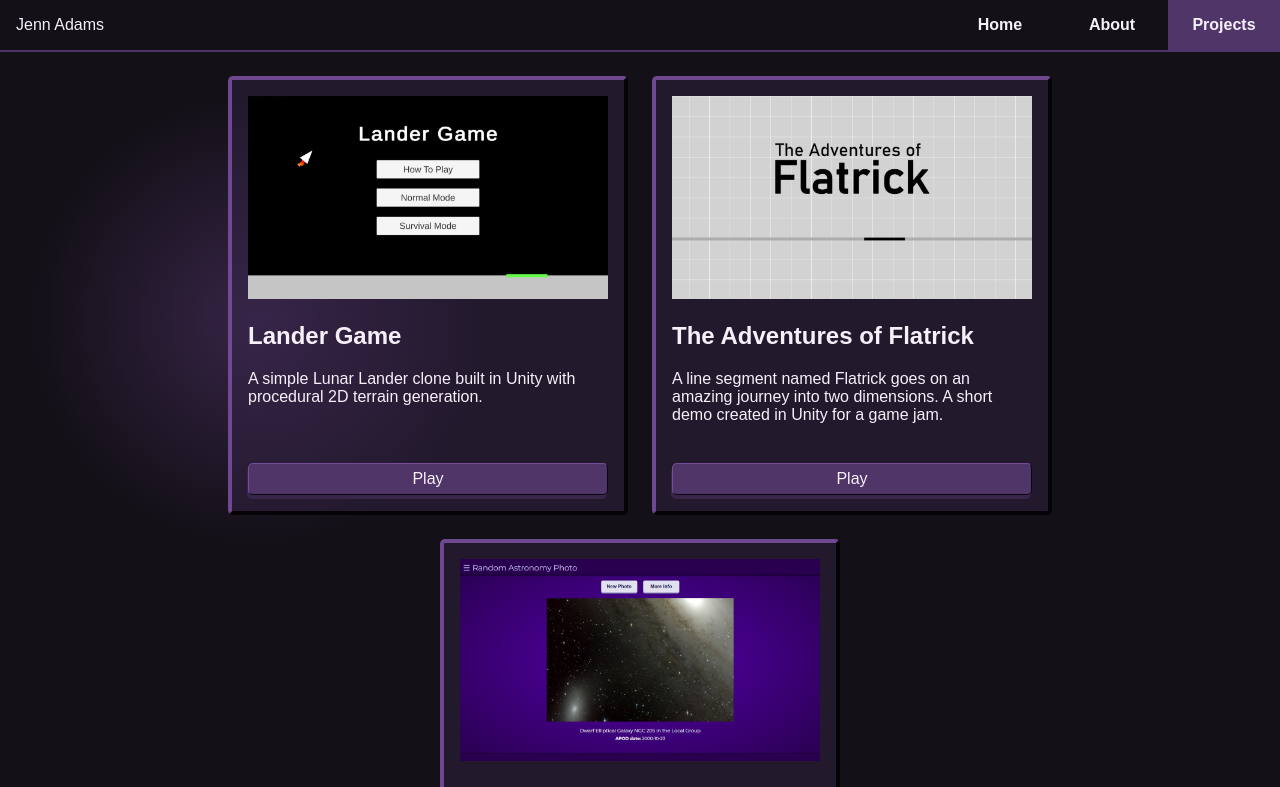
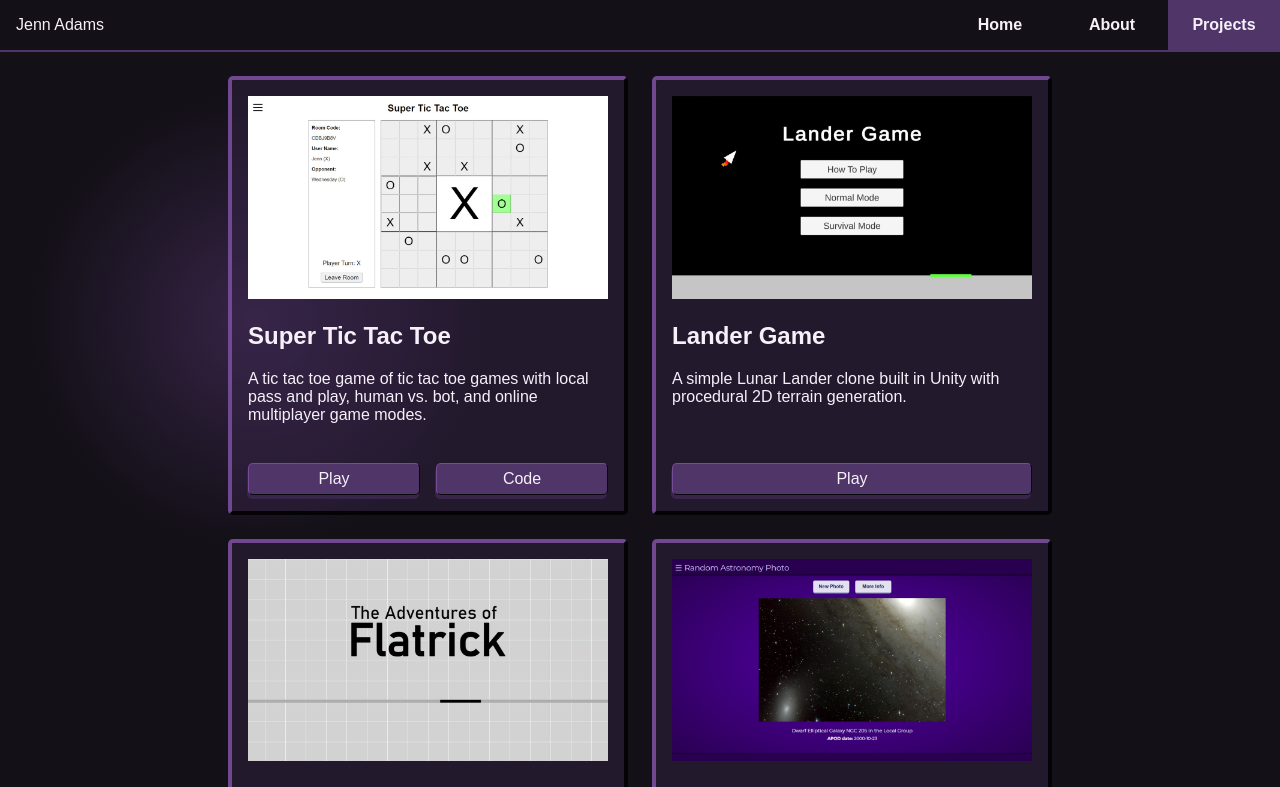
Before and after one commit to jennifercadams/jenn-adams-dev, a React (Vite) app: page /projects in a window 1280 px wide. Shown: the top 787 px of the page. Built offline with nearby package versions, Linux system fonts and the light colour scheme.

Commit message:
Create card for Super Tic Tac Toe

```diff
--- a/src/pages/ProjectsPage/ProjectsPage.tsx
+++ b/src/pages/ProjectsPage/ProjectsPage.tsx
@@ -5,6 +5,14 @@ import "./ProjectsPage.css";
 const ProjectsPage = () => {
     return (
         <div id="projects">
+            <ProjectCard
+                imgSrc="./src/assets/images/SuperTicTacToe.jpg"
+                title="Super Tic Tac Toe"
+                description="A tic tac toe game of tic tac toe games with local pass and play, human vs. bot, and online multiplayer game modes."
+                action="Play"
+                externalUrl="https://super-tic-tac-toe-skai.onrender.com/"
+                codeUrl="https://github.com/jennifercadams/super-tic-tac-toe"
+            />
             <ProjectCard
                 imgSrc="./src/assets/images/LanderGameTitle.jpg"
                 title="Lander Game"
```
Also changed, not shown: src/assets/images/SuperTicTacToe.jpg (added).
